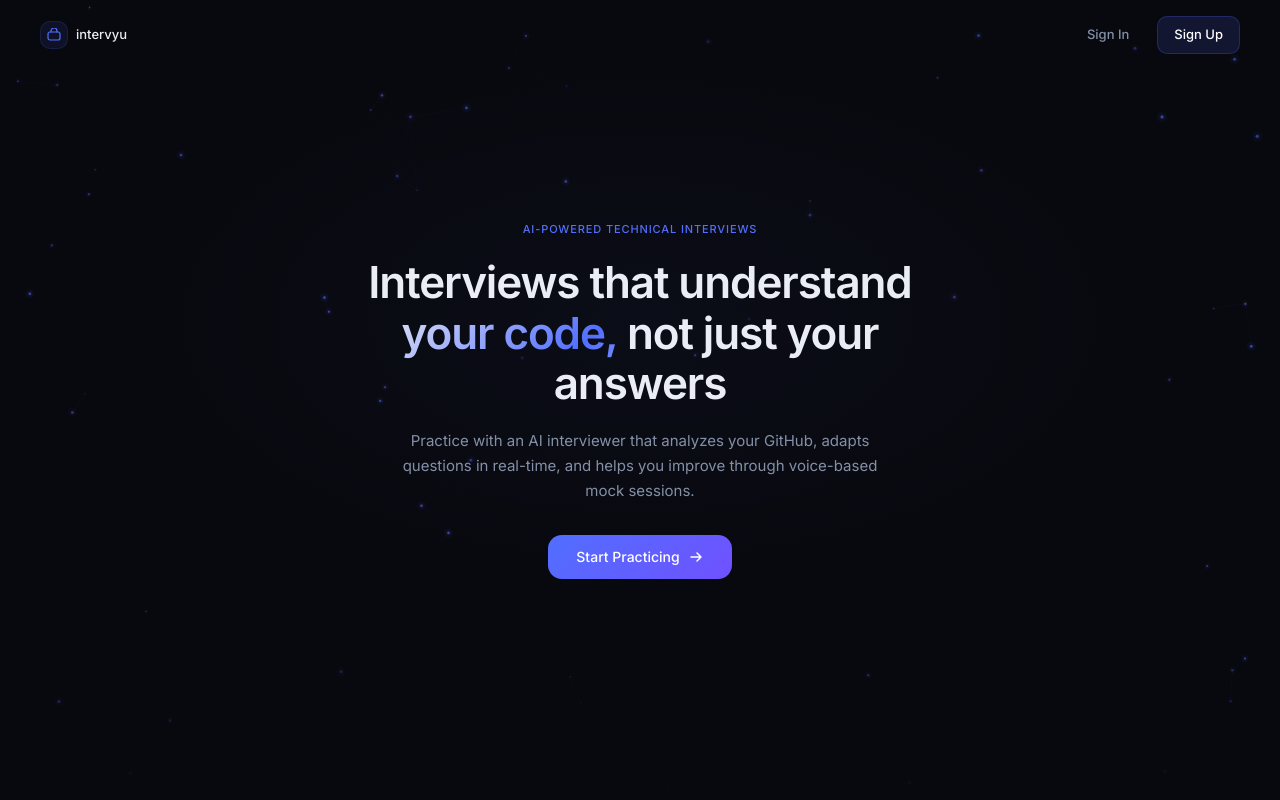
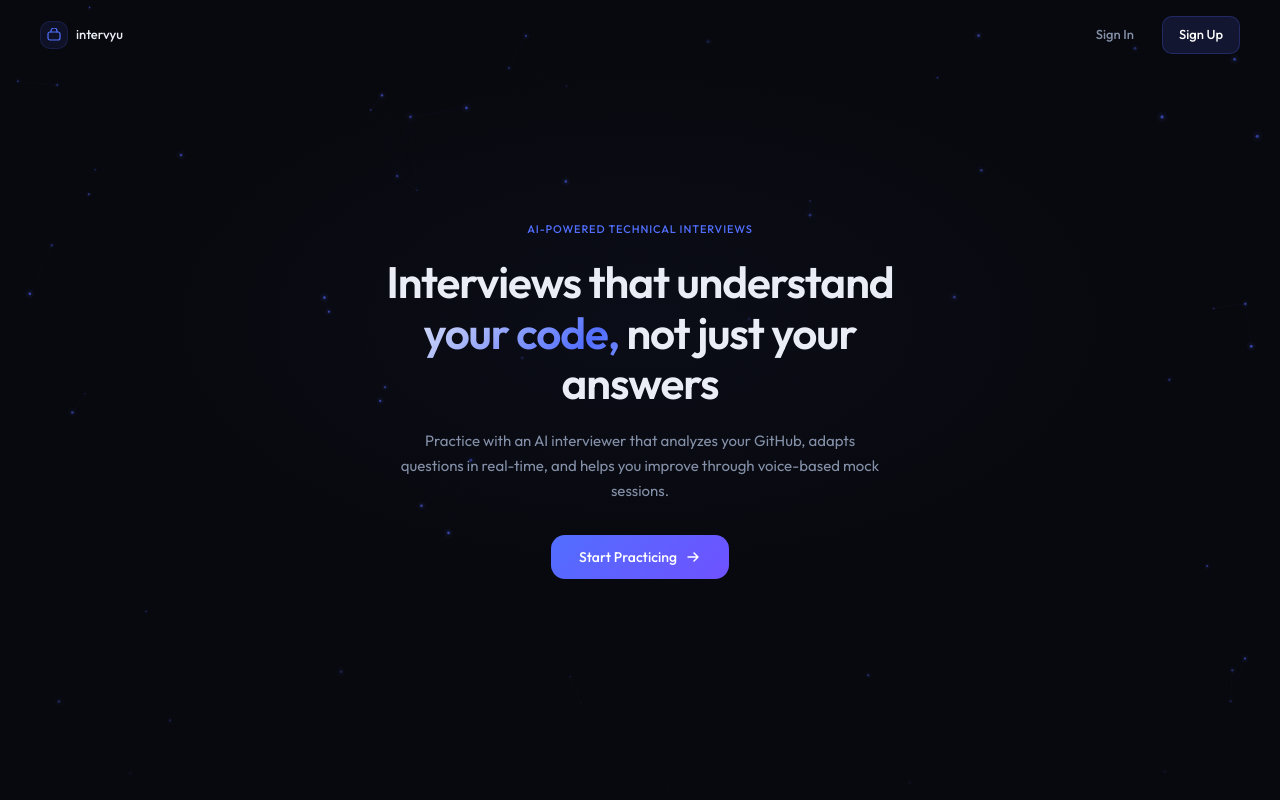
Before and after one commit to adityaraj-143/intervyu, a Next.js app in the folder frontend/: page / in a window 1280 px wide. Shown: the top 800 px of the page. Built offline with nearby package versions, Linux system fonts and the light colour scheme.

Commit message:
style(frontend): switch global font to Outfit for a smoother aesthetic

```diff
--- a/frontend/app/globals.css
+++ b/frontend/app/globals.css
@@ -7,9 +7,9 @@
 @theme inline {
   --color-background: var(--background);
   --color-foreground: var(--foreground);
-  --font-sans: var(--font-inter);
+  --font-sans: var(--font-outfit);
   --font-mono: ui-monospace, SFMono-Regular, Menlo, Monaco, Consolas, "Liberation Mono", "Courier New", monospace;
-  --font-heading: var(--font-inter);
+  --font-heading: var(--font-outfit);
   --color-sidebar-ring: var(--sidebar-ring);
   --color-sidebar-border: var(--sidebar-border);
   --color-sidebar-accent-foreground: var(--sidebar-accent-foreground);
--- a/frontend/app/layout.tsx
+++ b/frontend/app/layout.tsx
@@ -1,10 +1,10 @@
 import type { Metadata } from "next";
-import { Inter } from "next/font/google";
+import { Outfit } from "next/font/google";
 import "./globals.css";
 import { Toaster } from "sonner";
 
-const inter = Inter({
-  variable: "--font-inter",
+const outfit = Outfit({
+  variable: "--font-outfit",
   subsets: ["latin"],
 });
 
@@ -22,7 +22,7 @@ export default function RootLayout({
   return (
     <html
       lang="en"
-      className={`${inter.variable} h-full antialiased dark font-sans`}
+      className={`${outfit.variable} h-full antialiased dark font-sans`}
     >
       <body className="min-h-full flex flex-col">
         {children}
```
